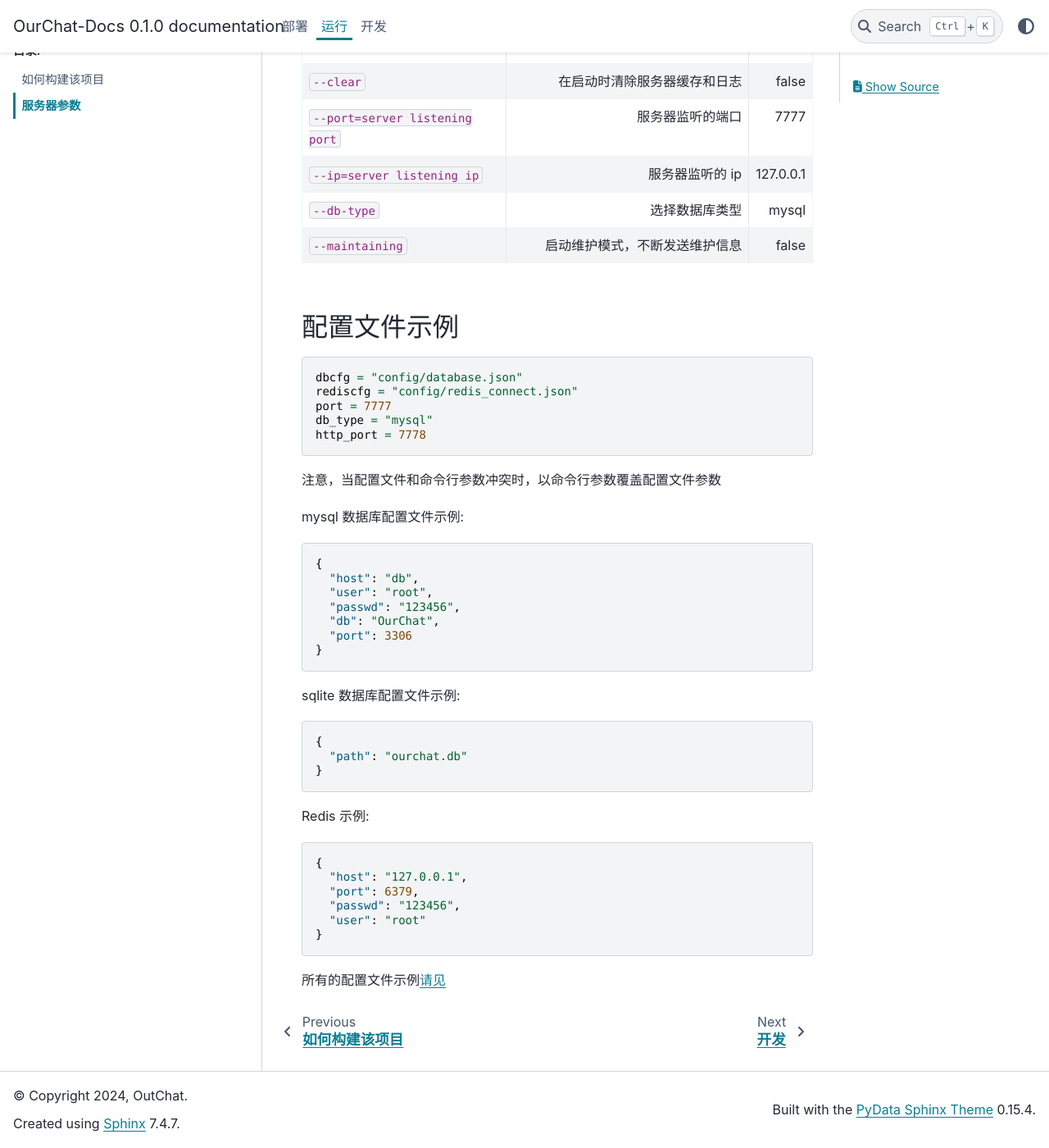
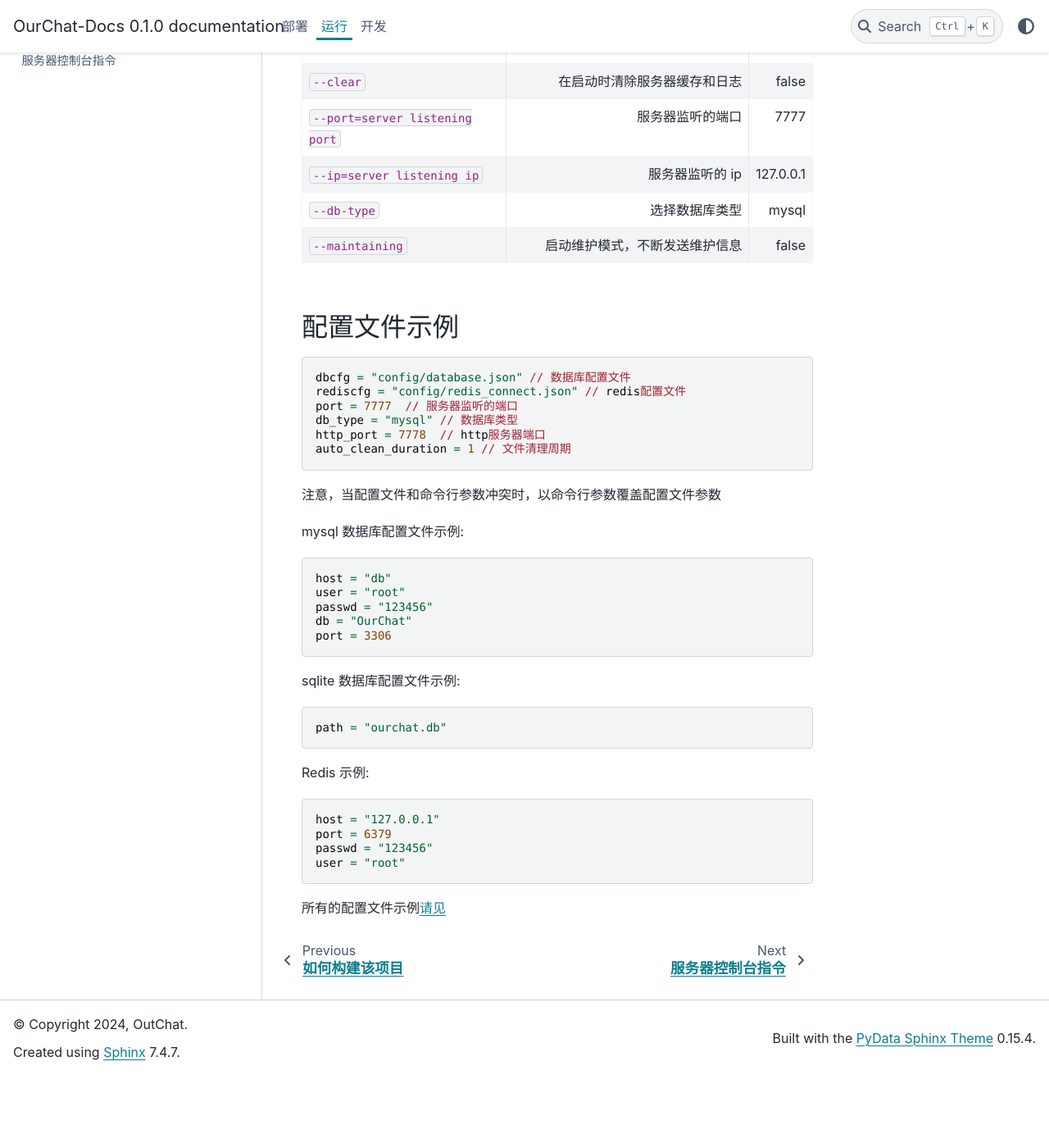
Before and after one commit to SkyUOI/OurChat-Docs, a Sphinx documentation site: the page built from docs/source/docs/run/server_argv.md, in a window 1280 px wide and 1400 px high, scrolled down 290 px. Shown: the whole window at 82% size. Built offline with Sphinx 7.4.7 and the PyData theme 0.15.4, drawn with Linux system fonts in a browser that asks for light colours; after the commit the page ends 1602 px from its top, so only the background shows below that.

Commit message:
add http and command of server docs

````diff
--- a/docs/source/docs/development/index.rst
+++ b/docs/source/docs/development/index.rst
@@ -12,7 +12,7 @@
    contributing
    msg_json
    user_msg_json
-   http_msg
+   http_api
    status_code
    special_string
    document_contributing
--- a/docs/source/docs/run/index.rst
+++ b/docs/source/docs/run/index.rst
@@ -8,3 +8,4 @@
 
    build
    server_argv
+   server_cmd
--- a/docs/source/docs/run/server_argv.md
+++ b/docs/source/docs/run/server_argv.md
@@ -13,44 +13,39 @@
 ## 配置文件示例
 
 ```toml
-dbcfg = "config/database.json"
-rediscfg = "config/redis_connect.json"
-port = 7777
-db_type = "mysql"
-http_port = 7778
+dbcfg = "config/database.json" // 数据库配置文件
+rediscfg = "config/redis_connect.json" // redis配置文件
+port = 7777  // 服务器监听的端口
+db_type = "mysql" // 数据库类型
+http_port = 7778  // http服务器端口
+auto_clean_duration = 1 // 文件清理周期
 ```
 
 注意，当配置文件和命令行参数冲突时，以命令行参数覆盖配置文件参数
 
 mysql 数据库配置文件示例:
 
-```json
-{
-  "host": "db",
-  "user": "root",
-  "passwd": "123456",
-  "db": "OurChat",
-  "port": 3306
-}
+```toml
+host = "db"
+user = "root"
+passwd = "123456"
+db = "OurChat"
+port = 3306
 ```
 
 sqlite 数据库配置文件示例:
 
-```json
-{
-  "path": "ourchat.db"
-}
+```toml
+path = "ourchat.db"
 ```
 
 Redis 示例:
 
-```json
-{
-  "host": "127.0.0.1",
-  "port": 6379,
-  "passwd": "123456",
-  "user": "root"
-}
+```toml
+host = "127.0.0.1"
+port = 6379
+passwd = "123456"
+user = "root"
 ```
 
 所有的配置文件示例[请见](https://github.com/SkyUOI/OurChat/tree/main/config)
````
Also changed, not shown: docs/source/docs/development/http_api.md (added, +48 -0 lines), docs/source/docs/development/http_msg.md (deleted, +0 -24 lines), docs/source/docs/development/msg_json.md (+1 -1 lines), docs/source/docs/run/server_cmd.md (added, +50 -0 lines), 1 other file.
